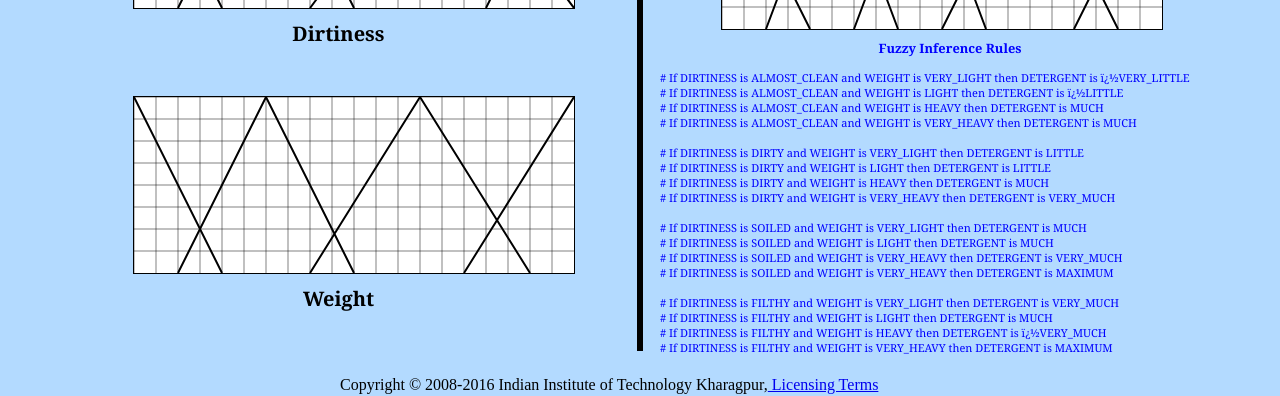
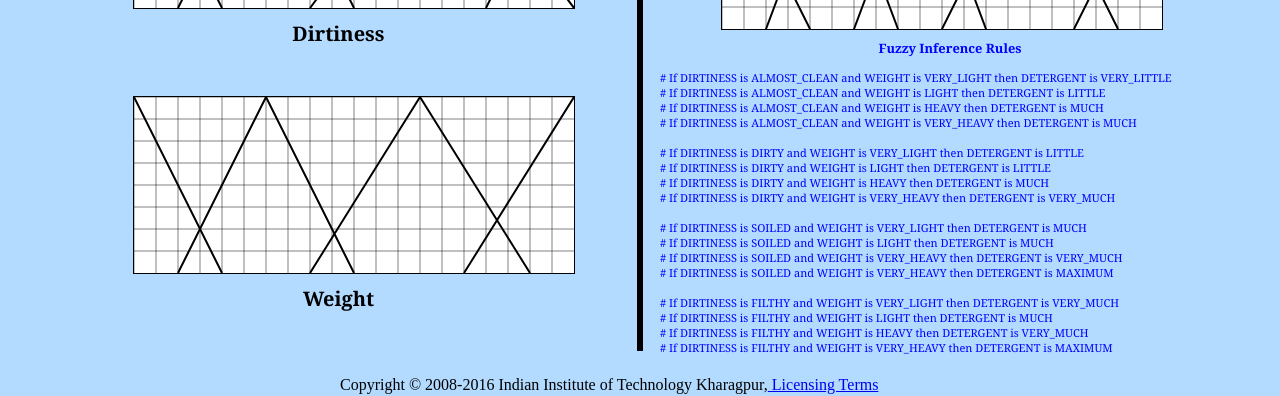
Before and after one commit to virtual-labs/exp-fuzzy-inference-system-iitkgp, a plain HTML site: page experiment/simulation/fuzzy-interface-js-simulator.html in a window 1280 px wide. Shown: the part 294-690 px from the top of the page. Drawn offline with Linux system fonts and the light colour scheme.

Commit message:
Text updated

```diff
--- a/experiment/simulation/fuzzy-interface-js-simulator.html
+++ b/experiment/simulation/fuzzy-interface-js-simulator.html
@@ -60,8 +60,8 @@
 -->		                   </div>	<!--------------- end of .upperlowerSection----------------------->
 		          <div class="lowerrightlowerSection">
 					  <center><h3>Fuzzy Inference Rules</h3></center>
-					  <p id="1st" ># If DIRTINESS is ALMOST_CLEAN and WEIGHT is VERY_LIGHT then DETERGENT is �VERY_LITTLE</p>
-					  <p id="2nd"># If DIRTINESS is ALMOST_CLEAN and WEIGHT is LIGHT then DETERGENT is �LITTLE</p>
+					  <p id="1st" ># If DIRTINESS is ALMOST_CLEAN and WEIGHT is VERY_LIGHT then DETERGENT is VERY_LITTLE</p>
+					  <p id="2nd"># If DIRTINESS is ALMOST_CLEAN and WEIGHT is LIGHT then DETERGENT is LITTLE</p>
 					  <p id="3rd"># If DIRTINESS is ALMOST_CLEAN and WEIGHT is HEAVY then DETERGENT is MUCH</p>
 					  <p id="4th"># If DIRTINESS is ALMOST_CLEAN and WEIGHT is VERY_HEAVY then DETERGENT is MUCH</p> <br/>
 
@@ -77,7 +77,7 @@
 
 					  <p id="13th"># If DIRTINESS is FILTHY and WEIGHT is VERY_LIGHT then DETERGENT is VERY_MUCH</p>
 					  <p id="14th"># If DIRTINESS is FILTHY and WEIGHT is LIGHT then DETERGENT is MUCH </p>
-					  <p id="15th"># If DIRTINESS is FILTHY and WEIGHT is HEAVY then DETERGENT is �VERY_MUCH</p>
+					  <p id="15th"># If DIRTINESS is FILTHY and WEIGHT is HEAVY then DETERGENT is VERY_MUCH</p>
 					  <p id="16th"># If DIRTINESS is FILTHY and WEIGHT is VERY_HEAVY then DETERGENT is MAXIMUM</p>
 		          </div>	<!--------------- end of .lowerlowerSection----------------------->
 		          </div>	<!--------------- end of .lowerrightsection----------------------->
```
